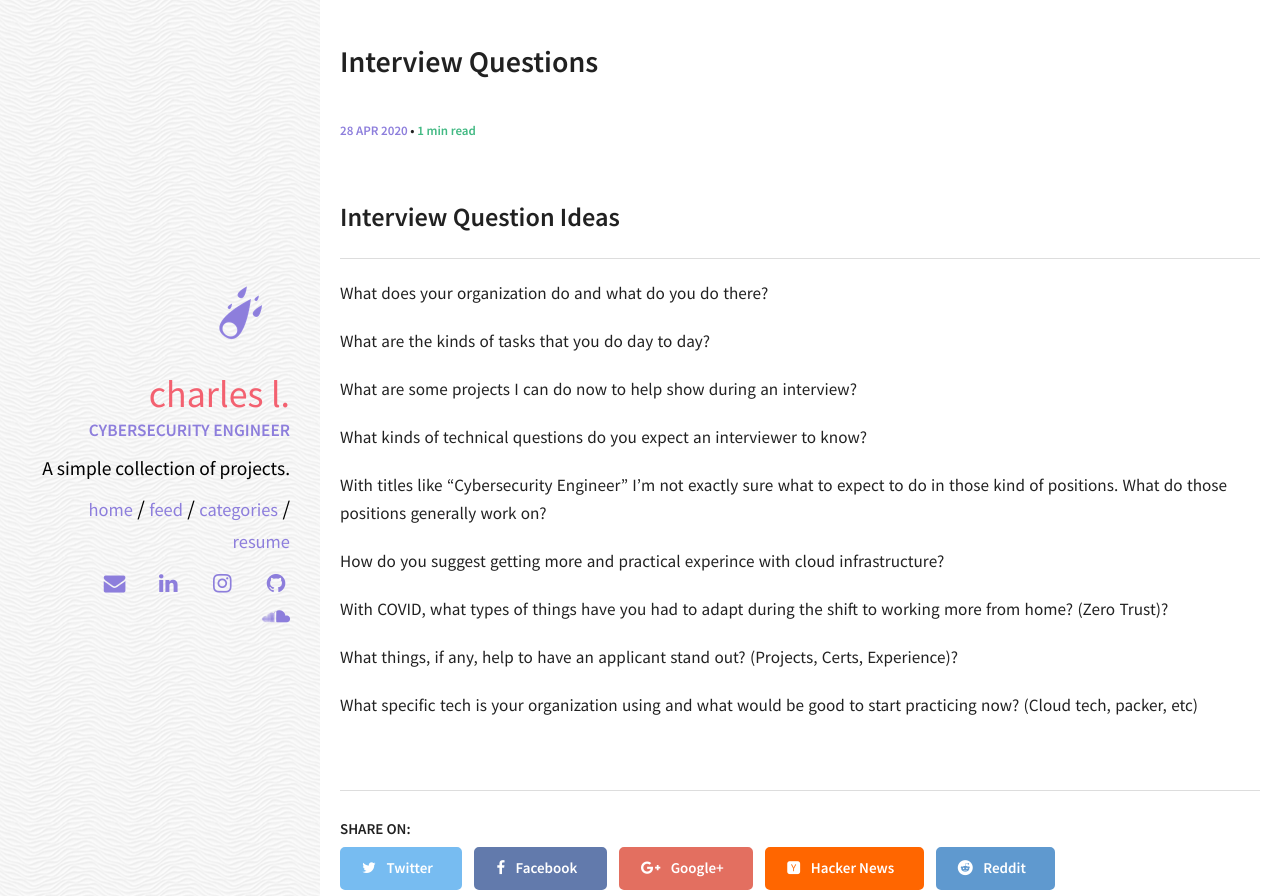
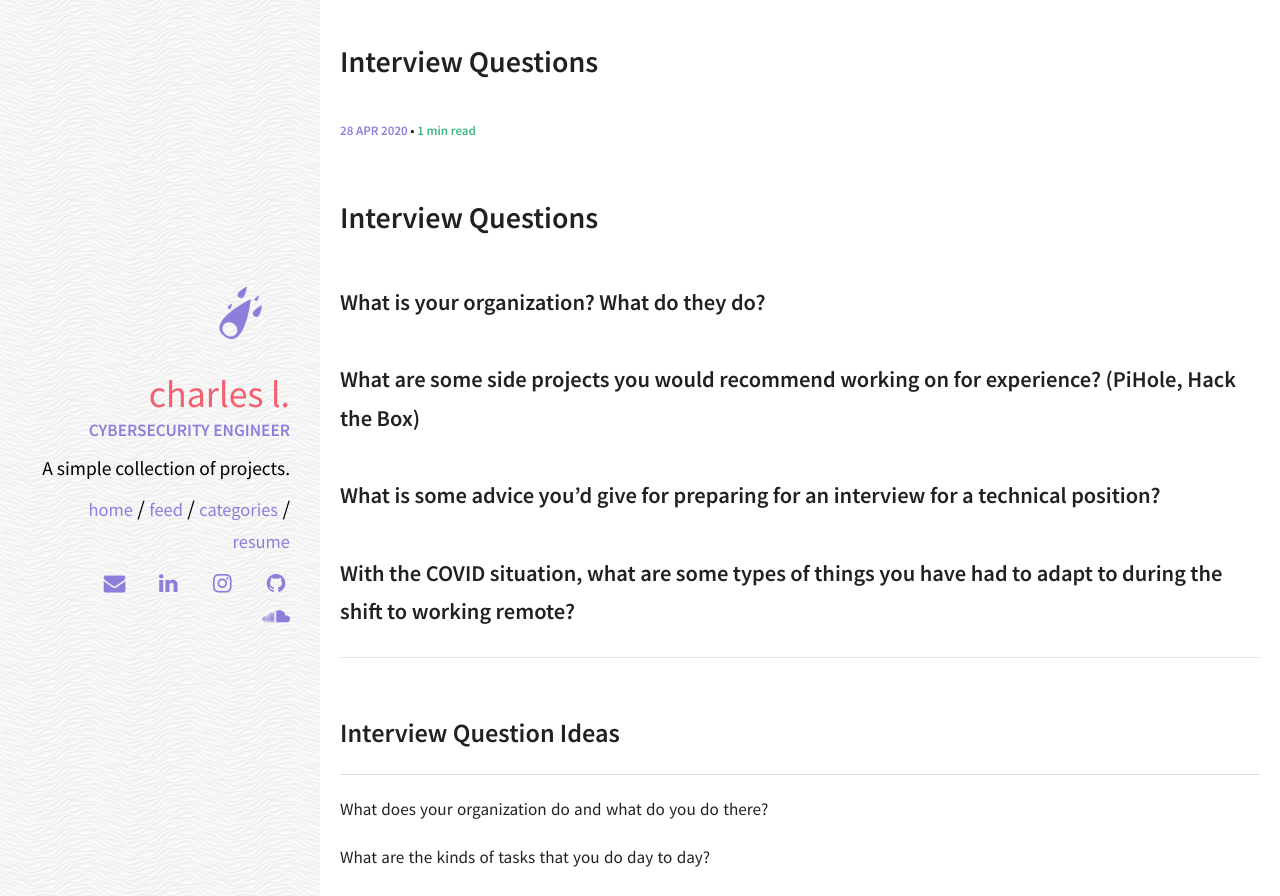
Before and after one commit to clewis10/clewis10OLD.github.io, a Jekyll site: the page built from _posts/2020-4-28-interviewqs.md, in a window 1280 px wide, cut to the strip 587-1483 px from the top of the page. Built offline with Jekyll 4.4.1, drawn with Linux system fonts in a browser that asks for light colours.

Commit message:
interview q

```diff
--- a/_posts/2020-4-28-interviewqs.md
+++ b/_posts/2020-4-28-interviewqs.md
@@ -9,6 +9,20 @@ image:
   credit:
   creditlink:
 ---
+# Interview Questions
+
+### What is your organization? What do they do?
+
+### What are some side projects you would recommend working on for experience? (PiHole, Hack the Box)
+
+### What is some advice you'd give for preparing for an interview for a technical position?
+
+### With the COVID situation, what are some types of things you have had to adapt to during the shift to working remote?
+
+
+
+
+<hr/>
 
 ## Interview Question Ideas
 
```
